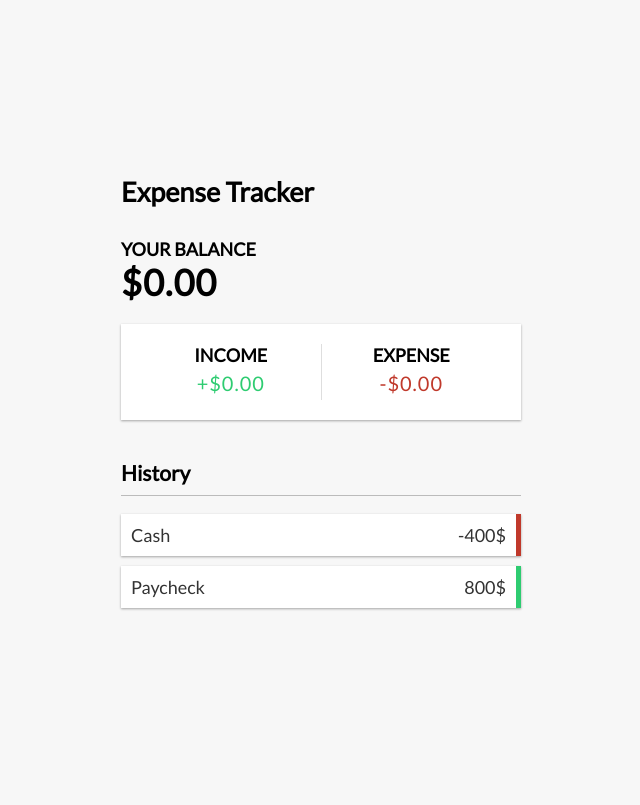
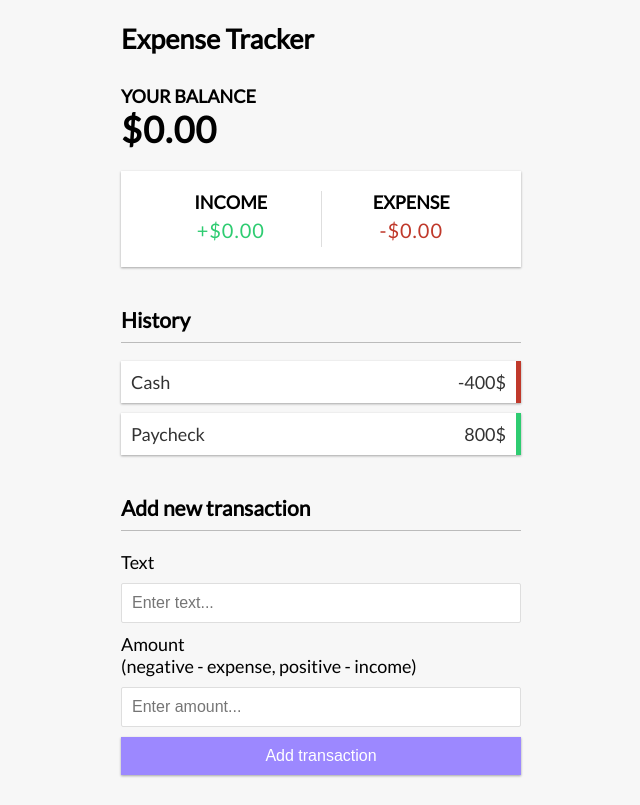
Before and after one commit to KenanRamazanov/ExpenseTracker-Vue.js, a Vue app: page / in a window 1280 px wide. Shown: the whole page, without its empty margins (319-959 px from the left). Built offline with nearby package versions, Linux system fonts and the light colour scheme.

Commit message:
AddTransaction

```diff
--- a/src/App.vue
+++ b/src/App.vue
@@ -4,6 +4,7 @@
   <Balance/>
   <IncomeExpense/>
   <TransactionList/>
+  <AddTransaction/>
   </div>
 </template>
 
@@ -12,12 +13,14 @@
 import Balance from "./components/Balance.vue";
 import IncomeExpense from "./components/IncomeExpenses.vue";
 import TransactionList from "./components/TransactionList.vue";
+import AddTransaction from './components/AddTransaction.vue';
 export default  {
     components : {
         Header,
         Balance,
         IncomeExpense,
-        TransactionList
+        TransactionList,
+        AddTransaction
     }
 }
 </script>
--- a/src/components/AddTransaction.vue
+++ b/src/components/AddTransaction.vue
@@ -0,0 +1,18 @@
+<template>
+    <h3>Add new transaction</h3>
+    <form id="form">
+        <div class="form-control">
+          <label for="text">Text</label>
+          <input type="text" id="text" placeholder="Enter text..." />
+        </div>
+        <div class="form-control">
+            <label for="amount"
+            >Amount <br>
+            (negative - expense, positive - income)</label
+            >
+            <input type="number" id="amount"
+             placeholder="Enter amount...">
+        </div>
+        <button class="btn">Add transaction</button>
+    </form>
+</template>
```
